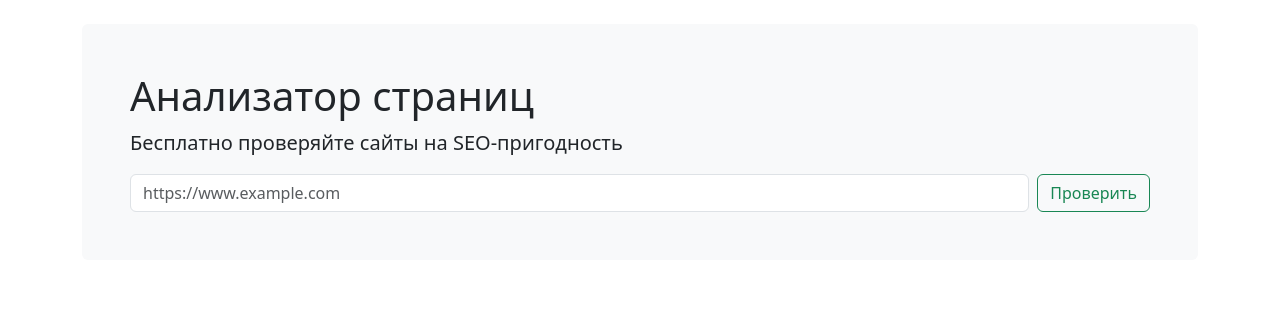
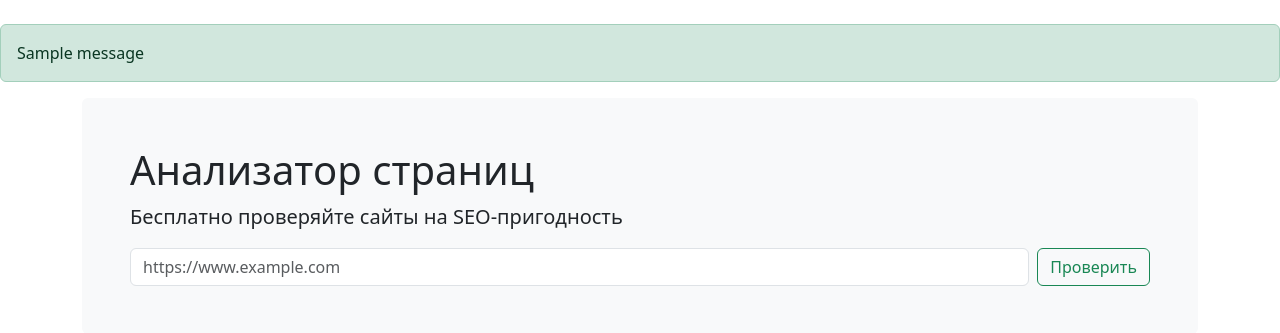
Before and after one commit to sayat-a/Page-Analyzer, a Flask app: page / in a window 1280 px wide. Shown: the part 56-389 px from the top of the page. Run offline with Flask 3, Linux system fonts and the light colour scheme; one stand-in notice (Sample message) is shown; some libraries are stand-ins or nearby versions.

Commit message:
modify page_analyzer/templates/index.html

```diff
--- a/page_analyzer/templates/index.html
+++ b/page_analyzer/templates/index.html
@@ -22,12 +22,23 @@
       </div>
     </div>
   </nav>
+  {% with messages = get_flashed_messages(with_categories=True) %}
+    {% if messages %}
+      <div>
+        {% for category, message in messages %}
+          <div class="alert alert-{{ category }}" role="alert">
+            {{ message }}
+          </div>
+        {% endfor %}
+      </div>
+    {% endif %}
+  {% endwith %}
   <main class="container">
     <div class="bg-body-tertiary p-5 rounded">
       <h1>Анализатор страниц</h1>
       <p class="lead">Бесплатно проверяйте сайты на SEO-пригодность</p>
       <form action="/urls" method="POST" class="d-flex" role="search">
-        <input class="form-control me-2" type="text" name="url" placeholder="https://www.example.com" aria-label="Search" required>
+        <input class="form-control me-2" type="text" name="url" placeholder="https://www.example.com" value="{{ url }}" aria-label="Search" required>
         <button class="btn btn-outline-success" type="submit">Проверить</button>
       </form>
     </div>
```
